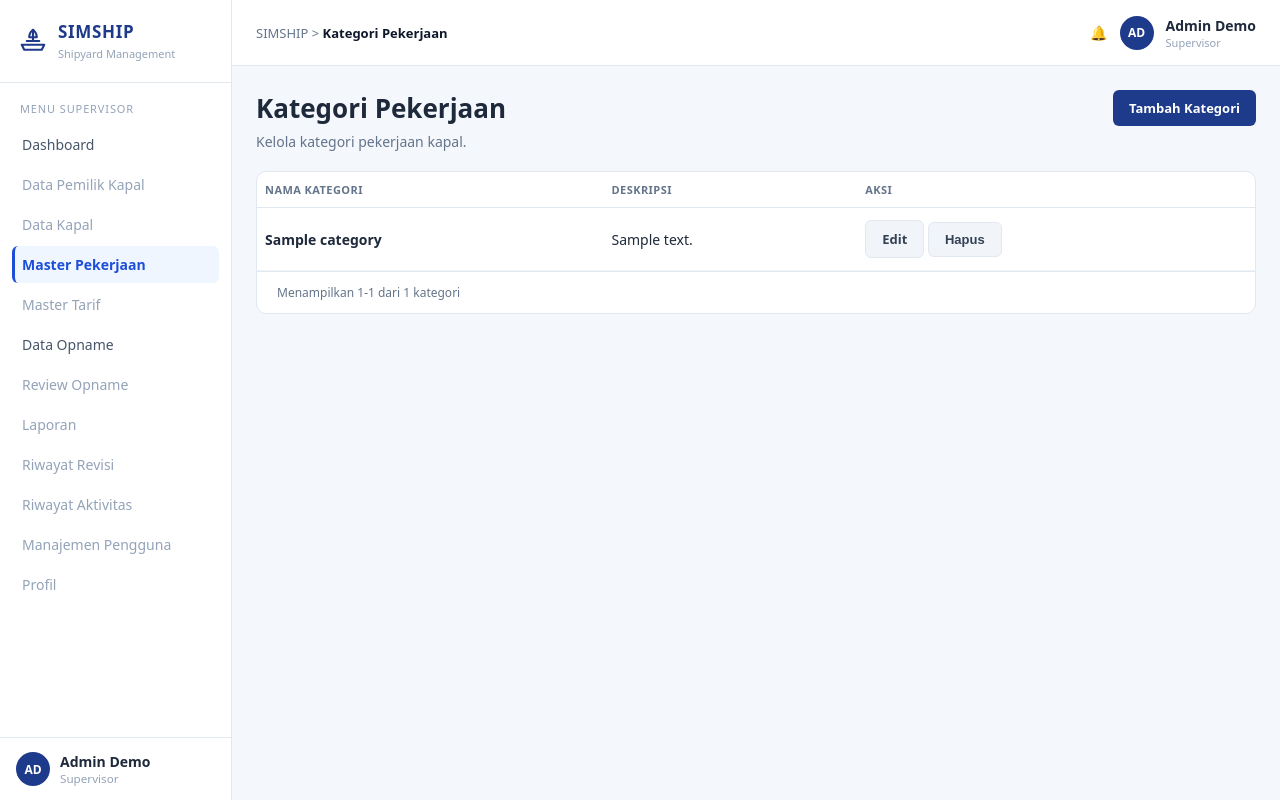
After one commit to anisadiyahayu/PROJEKUASFPW, a Laravel app: page /admin/work-categories in a window 1280 px wide. The commit adds this page. Run offline with Laravel 12, Linux system fonts and the light colour scheme; a user stored in the database is signed in; data comes from the database, SQL or seed files in the repository; tables that the repository leaves empty hold one stand-in row (values such as "Sample post").

Commit message:
feat: implement work category CRUD

```diff
--- /dev/null
+++ b/app/Http/Controllers/WorkCategoryController.php
@@ -0,0 +1,71 @@
+<?php
+
+namespace App\Http\Controllers;
+
+use App\Models\WorkCategory;
+use Illuminate\Http\RedirectResponse;
+use Illuminate\Http\Request;
+use Illuminate\Support\Facades\Redirect;
+use Illuminate\Validation\Rule;
+use Illuminate\View\View;
+
+class WorkCategoryController extends Controller
+{
+    public function index(): View
+    {
+        $categories = WorkCategory::query()
+            ->orderBy('name')
+            ->paginate(15);
+
+        return view('work-categories.index', compact('categories'));
+    }
+
+    public function create(): View
+    {
+        return view('work-categories.create');
+    }
+
+    public function store(Request $request): RedirectResponse
+    {
+        $data = $request->validate([
+            'name' => ['required', 'string', 'max:255', 'unique:work_categories,name'],
+            'description' => ['nullable', 'string'],
+        ]);
+
+        WorkCategory::create($data);
+
+        return Redirect::route('admin.work-categories.index')
+            ->with('status', 'Kategori pekerjaan berhasil ditambahkan.');
+    }
+
+    public function edit(WorkCategory $workCategory): View
+    {
+        return view('work-categories.edit', compact('workCategory'));
+    }
+
+    public function update(Request $request, WorkCategory $workCategory): RedirectResponse
+    {
+        $data = $request->validate([
+            'name' => [
+                'required',
+                'string',
+                'max:255',
+                Rule::unique('work_categories', 'name')->ignore($workCategory->id),
+            ],
+            'description' => ['nullable', 'string'],
+        ]);
+
+        $workCategory->update($data);
+
+        return Redirect::route('admin.work-categories.index')
+            ->with('status', 'Kategori pekerjaan berhasil diperbarui.');
+    }
+
+    public function destroy(WorkCategory $workCategory): RedirectResponse
+    {
+        $workCategory->delete();
+
+        return Redirect::route('admin.work-categories.index')
+            ->with('status', 'Kategori pekerjaan berhasil dihapus.');
+    }
+}
--- a/resources/views/layouts/simship.blade.php
+++ b/resources/views/layouts/simship.blade.php
@@ -93,7 +93,7 @@
         'Dashboard' => route('admin.dashboard'),
         'Data Pemilik Kapal' => null,
         'Data Kapal' => null,
-        'Master Pekerjaan' => null,
+        'Master Pekerjaan' => route('admin.work-categories.index'),
         'Master Tarif' => null,
         'Data Opname' => route('admin.opnams.index'),
         'Review Opname' => null,
@@ -123,7 +123,7 @@
             <p class="nav-label">Menu {{ $roleLabel }}</p>
             @foreach ($menu as $label => $url)
                 @if ($url)
-                    <a href="{{ $url }}" class="{{ request()->routeIs(match ($label) { 'Data Opname' => 'admin.opnams.*', 'Buat Opname' => 'petugas.opnams.create', 'Opname Saya' => 'petugas.opnams.index', default => 'none' }) ? 'active' : '' }}">{{ $label }}</a>
+                    <a href="{{ $url }}" class="{{ request()->routeIs(match ($label) { 'Data Opname' => 'admin.opnams.*', 'Master Pekerjaan' => 'admin.work-categories.*', 'Buat Opname' => 'petugas.opnams.create', 'Opname Saya' => 'petugas.opnams.index', default => 'none' }) ? 'active' : '' }}">{{ $label }}</a>
                 @else
                     <span class="item">{{ $label }}</span>
                 @endif
--- /dev/null
+++ b/resources/views/work-categories/index.blade.php
@@ -0,0 +1,54 @@
+@extends('layouts.simship')
+
+@section('title', 'Kategori Pekerjaan')
+@section('crumb', 'Kategori Pekerjaan')
+
+@section('content')
+    <div style="display:flex; justify-content:space-between; align-items:flex-start; gap:16px; flex-wrap:wrap;">
+        <div>
+            <h1>Kategori Pekerjaan</h1>
+            <p class="subtitle">Kelola kategori pekerjaan kapal.</p>
+        </div>
+        <a href="{{ route('admin.work-categories.create') }}" class="btn btn-primary">Tambah Kategori</a>
+    </div>
+
+    <div class="card" style="padding:0; overflow:hidden;">
+        <table>
+            <thead>
+                <tr>
+                    <th>NAMA KATEGORI</th>
+                    <th>DESKRIPSI</th>
+                    <th>AKSI</th>
+                </tr>
+            </thead>
+            <tbody>
+                @forelse ($categories as $category)
+                    <tr>
+                        <td><strong>{{ $category->name }}</strong></td>
+                        <td>{{ $category->description ?: '—' }}</td>
+                        <td style="white-space:nowrap;">
+                            <a href="{{ route('admin.work-categories.edit', $category) }}" class="btn btn-light">Edit</a>
+                            <form method="POST" action="{{ route('admin.work-categories.destroy', $category) }}" style="display:inline;" onsubmit="return confirm('Hapus kategori ini?')">
+                                @csrf
+                                @method('DELETE')
+                                <button type="submit" class="btn btn-light">Hapus</button>
+                            </form>
+                        </td>
+                    </tr>
+                @empty
+                    <tr><td colspan="3" style="text-align:center; color:#94a3b8;">Belum ada kategori pekerjaan.</td></tr>
+                @endforelse
+            </tbody>
+        </table>
+        <div style="display:flex; justify-content:space-between; align-items:center; padding:12px 20px; border-top:1px solid #e2e8f0;">
+            <span style="color:#64748b; font-size:12px;">
+                @if ($categories->total() > 0)
+                    Menampilkan {{ $categories->firstItem() }}-{{ $categories->lastItem() }} dari {{ $categories->total() }} kategori
+                @else
+                    Menampilkan 0 kategori
+                @endif
+            </span>
+            <div class="pagination">{{ $categories->onEachSide(1)->links() }}</div>
+        </div>
+    </div>
+@endsection
--- a/routes/web.php
+++ b/routes/web.php
@@ -1,6 +1,7 @@
 <?php
 
 use App\Http\Controllers\OpnamController;
+use App\Http\Controllers\WorkCategoryController;
 use Illuminate\Http\Request;
 use Illuminate\Support\Facades\Auth;
 use Illuminate\Support\Facades\Route;
@@ -64,6 +65,9 @@ Route::middleware(['auth', 'role:admin'])
     ->group(function () {
         Route::view('/dashboard', 'dashboard.admin')->name('dashboard');
         Route::get('/opnams', [OpnamController::class, 'index'])->name('opnams.index');
+        Route::resource('work-categories', WorkCategoryController::class)
+            ->except('show')
+            ->parameters(['work-categories' => 'workCategory']);
     });
 
 Route::middleware(['auth', 'role:direksi'])
```
Also changed, not shown: resources/views/work-categories/_form.blade.php (added, +16 -0 lines), resources/views/work-categories/create.blade.php (added, +16 -0 lines), resources/views/work-categories/edit.blade.php (added, +17 -0 lines), tests/Feature/WorkCategoryTest.php (added, +127 -0 lines).
